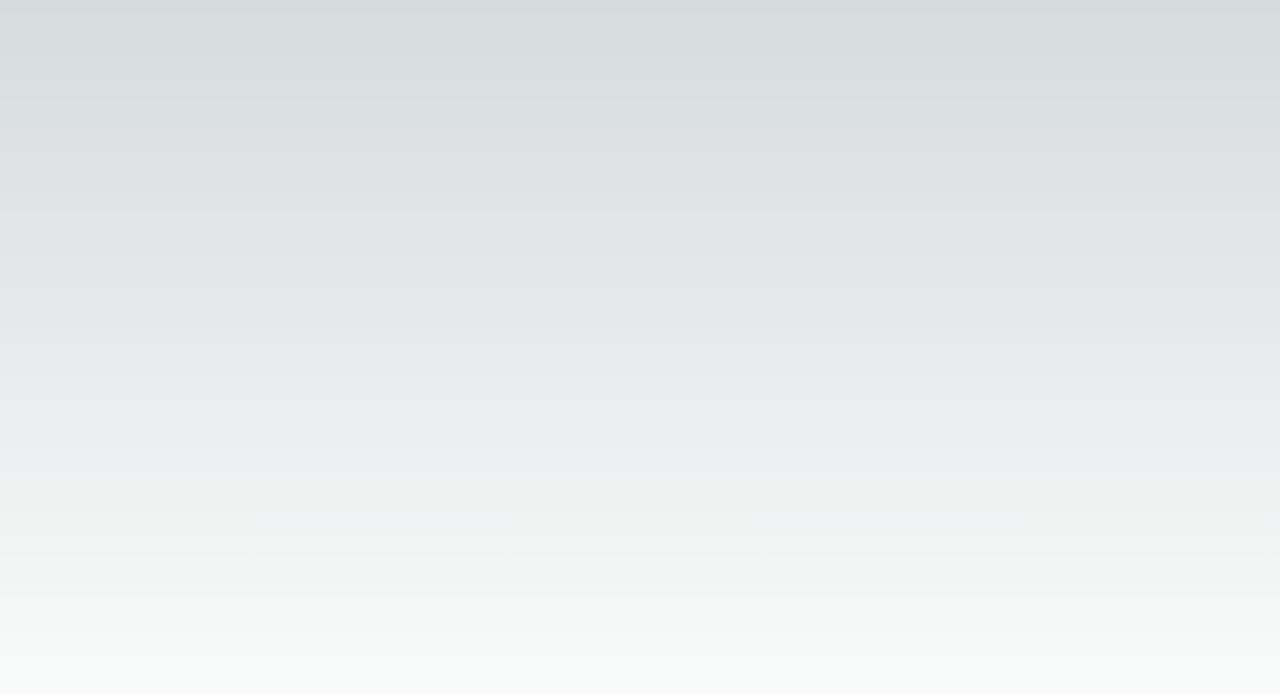
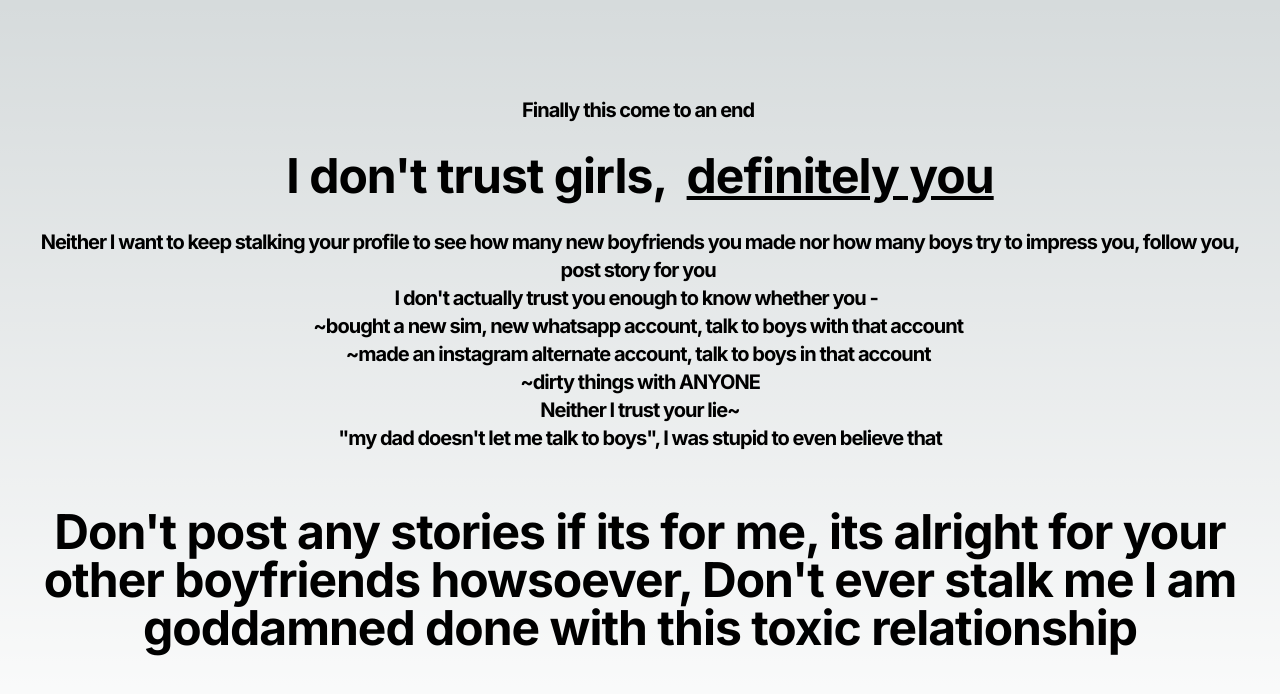
Before and after one commit to pixelDriftadv/redirect, a Next.js app: page / in a window 1280 px wide. Shown: the top 694 px of the page. Built offline with nearby package versions, Linux system fonts and the light colour scheme.

Commit message:
Update page.tsx

```diff
--- a/src/app/page.tsx
+++ b/src/app/page.tsx
@@ -4,8 +4,23 @@ import { cn } from '../../lib/utils';
 
 export default function Home() {
   return (
-    <main className="flex min-h-screen flex-col items-center justify-between p-24">
-
+    <main className="flex min-h-screen flex-col items-center justify-between py-24 px-6">
+            <p className="z-10  whitespace-pre-wrap text-center text-xl font-bold tracking-tighter ">
+            Finally this come to an end <br/><br/>
+            <span className='text-5xl'>
+              {"I don't trust girls, "} <u>definitely you</u>
+            </span><br/><br/>
+              Neither I want to keep stalking your profile to see how many new boyfriends you made nor how many boys try to impress you, follow you, post story for you <br/>
+              I {"don't"} actually trust you enough to know whether you -  <br/>
+              ~bought a new sim, new whatsapp account, talk to boys with that account <br/>
+              ~made an instagram alternate account, talk to boys in that account <br/>
+               ~dirty things with ANYONE<br/>
+              Neither I trust your lie~<br/> {'"my dad doesn\'t let me talk to boys", I was stupid to even believe that'} <br/>
+              <br/><br/>
+            <span className='text-5xl'>
+              {"Don't post any stories if its for me, its alright for your other boyfriends howsoever, Don't ever stalk me I am goddamned done with this toxic relationship"}
+            </span><br/><br/>
+            </p>
     </main>
   );
 }
```
